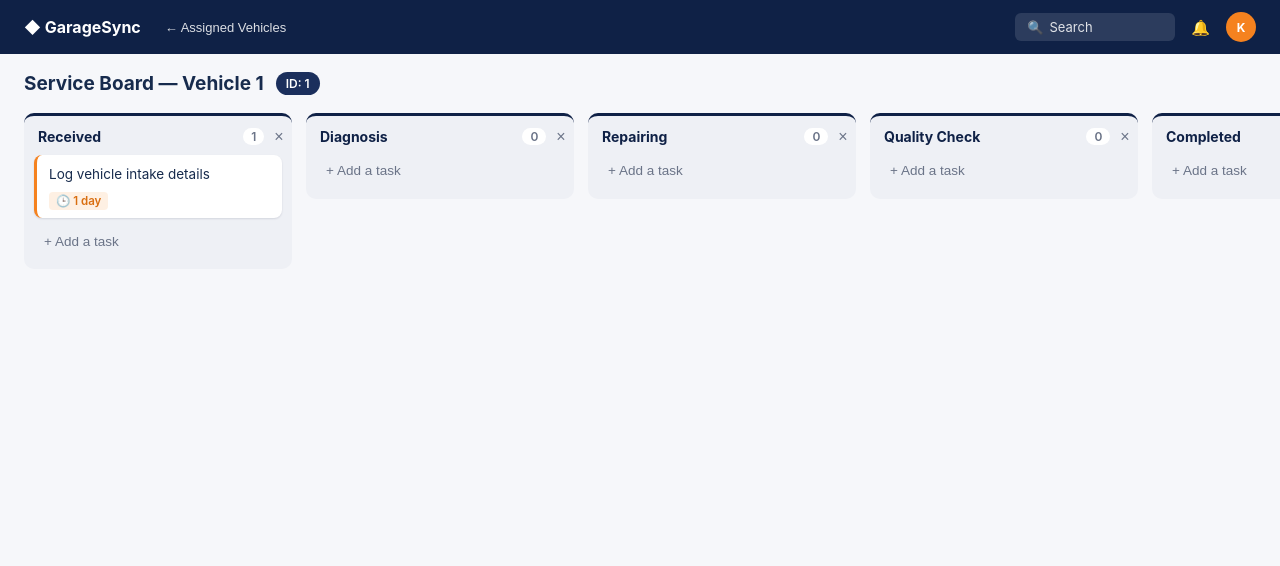
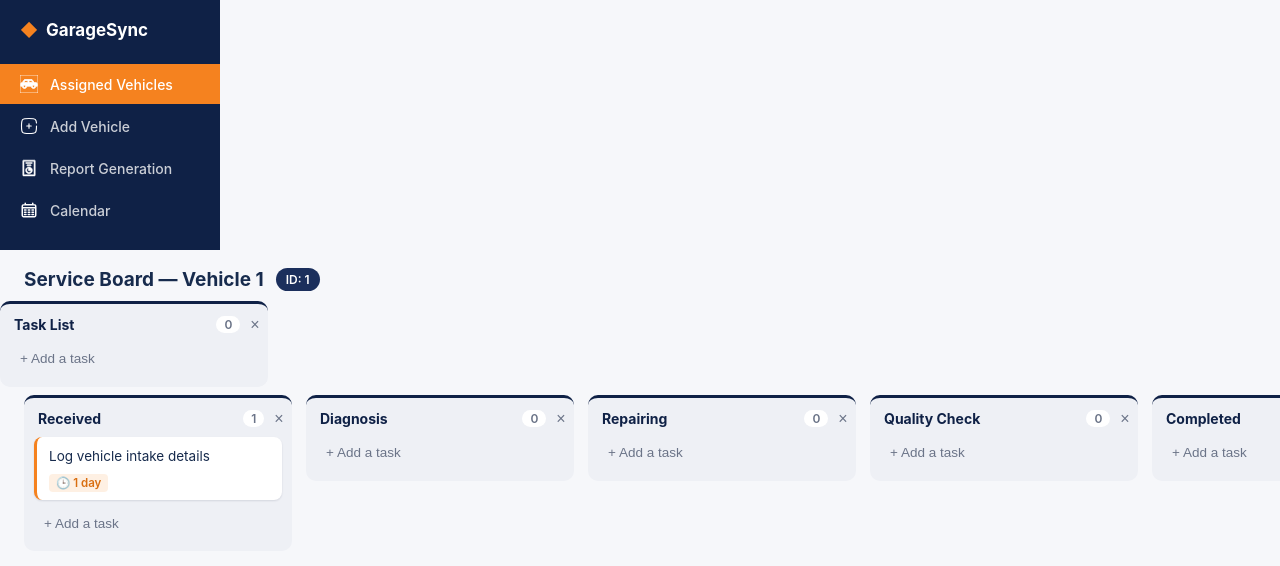
Before and after one commit to Kamaya7648/JAG, a React (Vite) app in the folder trello-clone/: page /board/1 in a window 1280 px wide. Shown: the top 566 px of the page. Built offline with nearby package versions, Linux system fonts and the light colour scheme.

Commit message:
Implement sidebar resizing and task list features
Added sidebar resizing functionality and updated task list management.

```diff
--- a/trello-clone/src/pages/Board.jsx
+++ b/trello-clone/src/pages/Board.jsx
@@ -1,5 +1,6 @@
-import { useState } from 'react'
+import { useState, useEffect, useCallback } from 'react'
 import { useParams, useNavigate } from 'react-router-dom'
+import Sidebar from '../components/Sidebar.jsx'
 import Column from '../components/Column.jsx'
 import AddColumn from '../components/AddColumn.jsx'
 import { VEHICLES, STATUS_STYLES, buildDefaultBoard } from '../data.js'
@@ -7,11 +8,48 @@ import { VEHICLES, STATUS_STYLES, buildDefaultBoard } from '../data.js'
 let idCounter = 5000
 const nextId = () => `col-${Date.now()}-${idCounter++}`
 
+const TASKLIST_ID = 'tasklist'
+const DEFAULT_SIDEBAR_WIDTH = 227
+const MIN_SIDEBAR_WIDTH = 150
+const MAX_SIDEBAR_WIDTH = 480
+
 export default function Board() {
   const { vehicleId } = useParams()
   const navigate = useNavigate()
   const vehicle = VEHICLES.find((v) => v.id === vehicleId)
   const [columns, setColumns] = useState(() => buildDefaultBoard(vehicle || { id: vehicleId, status: 'Received' }))
+  const [taskList, setTaskList] = useState([])
+  const [sidebarWidth, setSidebarWidth] = useState(DEFAULT_SIDEBAR_WIDTH)
+  const [isResizing, setIsResizing] = useState(false)
+
+  const startResize = (e) => {
+    e.preventDefault()
+    setIsResizing(true)
+  }
+
+  const stopResize = useCallback(() => setIsResizing(false), [])
+
+  const resize = useCallback(
+    (e) => {
+      if (!isResizing) return
+      const boardLayoutEl = document.getElementById('board-layout')
+      if (!boardLayoutEl) return
+      const layoutLeft = boardLayoutEl.getBoundingClientRect().left
+      let newWidth = e.clientX - layoutLeft
+      newWidth = Math.max(MIN_SIDEBAR_WIDTH, Math.min(MAX_SIDEBAR_WIDTH, newWidth))
+      setSidebarWidth(newWidth)
+    },
+    [isResizing]
+  )
+
+  useEffect(() => {
+    window.addEventListener('mousemove', resize)
+    window.addEventListener('mouseup', stopResize)
+    return () => {
+      window.removeEventListener('mousemove', resize)
+      window.removeEventListener('mouseup', stopResize)
+    }
+  }, [resize, stopResize])
 
   const handleDragStart = (e, cardId, fromColumnId) => {
     e.dataTransfer.setData('cardId', cardId)
@@ -22,6 +60,31 @@ export default function Board() {
     const cardId = e.dataTransfer.getData('cardId')
     const fromColumnId = e.dataTransfer.getData('fromColumnId')
     if (!cardId || fromColumnId === toColumnId) return
+
+    if (fromColumnId === TASKLIST_ID) {
+      const card = taskList.find((c) => c.id === cardId)
+      if (!card) return
+      setTaskList((prev) => prev.filter((c) => c.id !== cardId))
+      setColumns((prev) =>
+        prev.map((col) => (col.id === toColumnId ? { ...col, cards: [...col.cards, card] } : col))
+      )
+      return
+    }
+
+    if (toColumnId === TASKLIST_ID) {
+      setColumns((prev) => {
+        let movedCard = null
+        const withoutCard = prev.map((col) => {
+          if (col.id !== fromColumnId) return col
+          const card = col.cards.find((c) => c.id === cardId)
+          movedCard = card
+          return { ...col, cards: col.cards.filter((c) => c.id !== cardId) }
+        })
+        if (movedCard) setTaskList((tPrev) => [...tPrev, movedCard])
+        return withoutCard
+      })
+      return
+    }
 
     setColumns((prev) => {
       let movedCard = null
@@ -68,6 +131,18 @@ export default function Board() {
     )
   }
 
+  const addTaskListCard = (_, text, days) => {
+    setTaskList((prev) => [...prev, { id: `task-${Date.now()}`, text, days }])
+  }
+
+  const deleteTaskListCard = (_, cardId) => {
+    setTaskList((prev) => prev.filter((c) => c.id !== cardId))
+  }
+
+  const editTaskListCard = (_, cardId, text, days) => {
+    setTaskList((prev) => prev.map((c) => (c.id === cardId ? { ...c, text, days } : c)))
+  }
+
   const addColumn = (title) => {
     setColumns((prev) => [...prev, { id: nextId(), title, cards: [] }])
   }
@@ -84,17 +159,7 @@ export default function Board() {
 
   return (
     <div className="board-page">
-      <nav className="topbar">
-        <div className="topbar-left">
-          <span className="logo">◆ GarageSync</span>
-          <button className="back-link" onClick={() => navigate('/')}>← Assigned Vehicles</button>
-        </div>
-        <div className="topbar-right">
-          <div className="search-box">🔍 <span>Search</span></div>
-          <span className="icon-btn">🔔</span>
-          <span className="avatar avatar-self">K</span>
-        </div>
-      </nav>
+      <Sidebar />
 
       <div className="board-header">
         <h1 className="board-title">
@@ -107,6 +172,25 @@ export default function Board() {
         )}
         <span className="vehicle-id-pill">ID: {vehicleId}</span>
       </div>
+
+      <div className="board-layout" id="board-layout">
+        <aside className="task-sidebar" style={{ width: sidebarWidth, flex: `0 0 ${sidebarWidth}px` }}>
+          <Column
+            column={{ id: TASKLIST_ID, title: 'Task List', cards: taskList }}
+            onDragStart={handleDragStart}
+            onDrop={handleDrop}
+            onAddCard={addTaskListCard}
+            onDeleteCard={deleteTaskListCard}
+            onEditCard={editTaskListCard}
+            onDeleteColumn={() => {}}
+            onRenameColumn={() => {}}
+          />
+        </aside>
+
+        <div
+          className={`sidebar-resizer ${isResizing ? 'resizing' : ''}`}
+          onMouseDown={startResize}
+        />
 
         <main className="board">
           {columns.map((column) => (
@@ -125,5 +209,6 @@ export default function Board() {
           <AddColumn onAdd={addColumn} existingCount={columns.length} />
         </main>
       </div>
+    </div>
   )
 }
```
Lines whose indentation alone changed are shown as unchanged.
